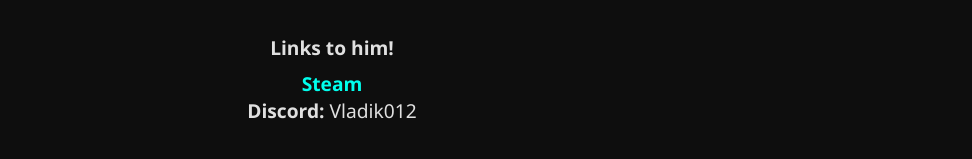
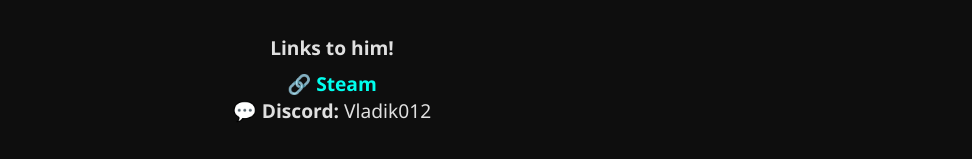
Before and after one commit to Vladik012/vladik012.github.io, a plain HTML site: page index.html in a window 1280 px wide. Shown: the part 513-672 px from the top of the page, without its empty margins (308-1280 px from the left). Drawn offline with Linux system fonts and the light colour scheme.

Commit message:
Update index.html

```diff
--- a/index.html
+++ b/index.html
@@ -91,8 +91,8 @@
   <div class="section">
     <p><strong id="links-title">Ссылки на него!</strong></p>
     <p>
-      <strong><a id="steam-link" href="https://steamcommunity.com/id/vladik01212/" target="_blank">Steam</a></strong><br>
-      <strong>Discord:</strong> Vladik012
+      <strong>🔗 <a id="steam-link" href="https://steamcommunity.com/id/vladik01212/" target="_blank">Steam</a></strong><br>
+      <strong>💬 Discord:</strong> Vladik012
     </p>
   </div>
 
```
